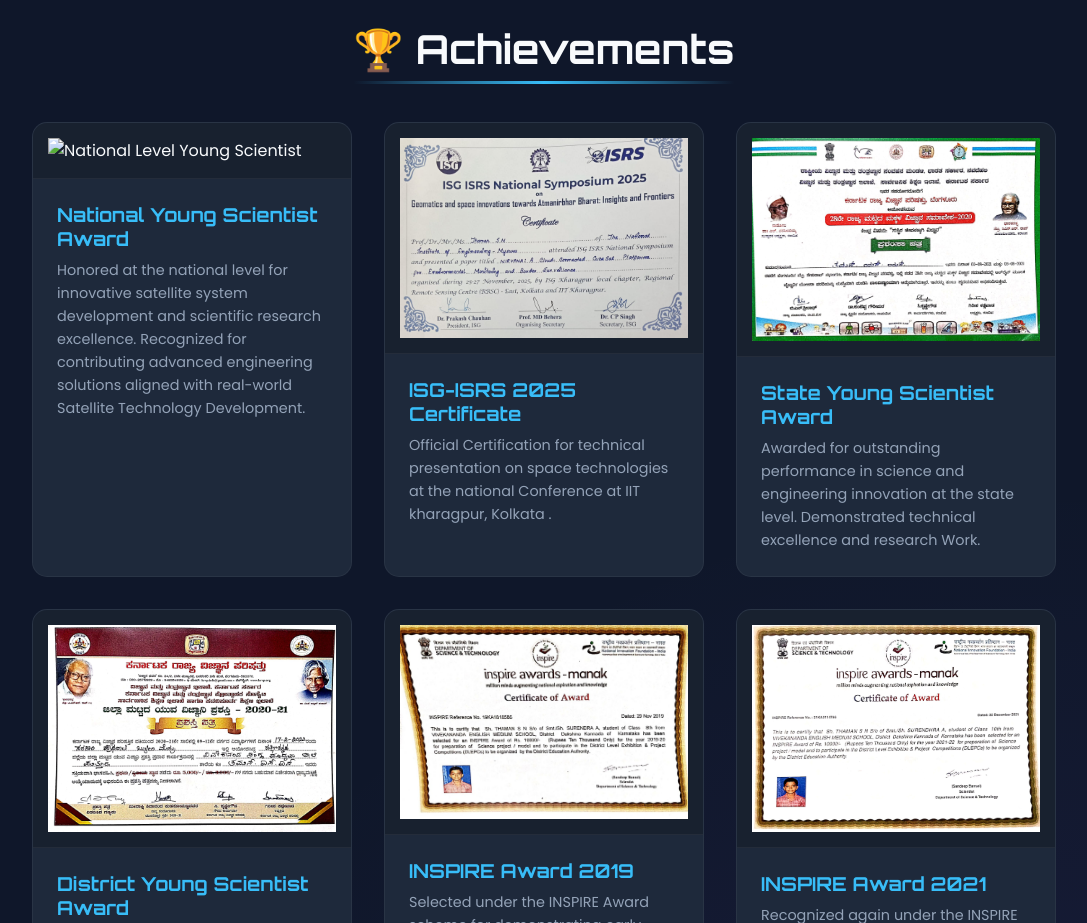
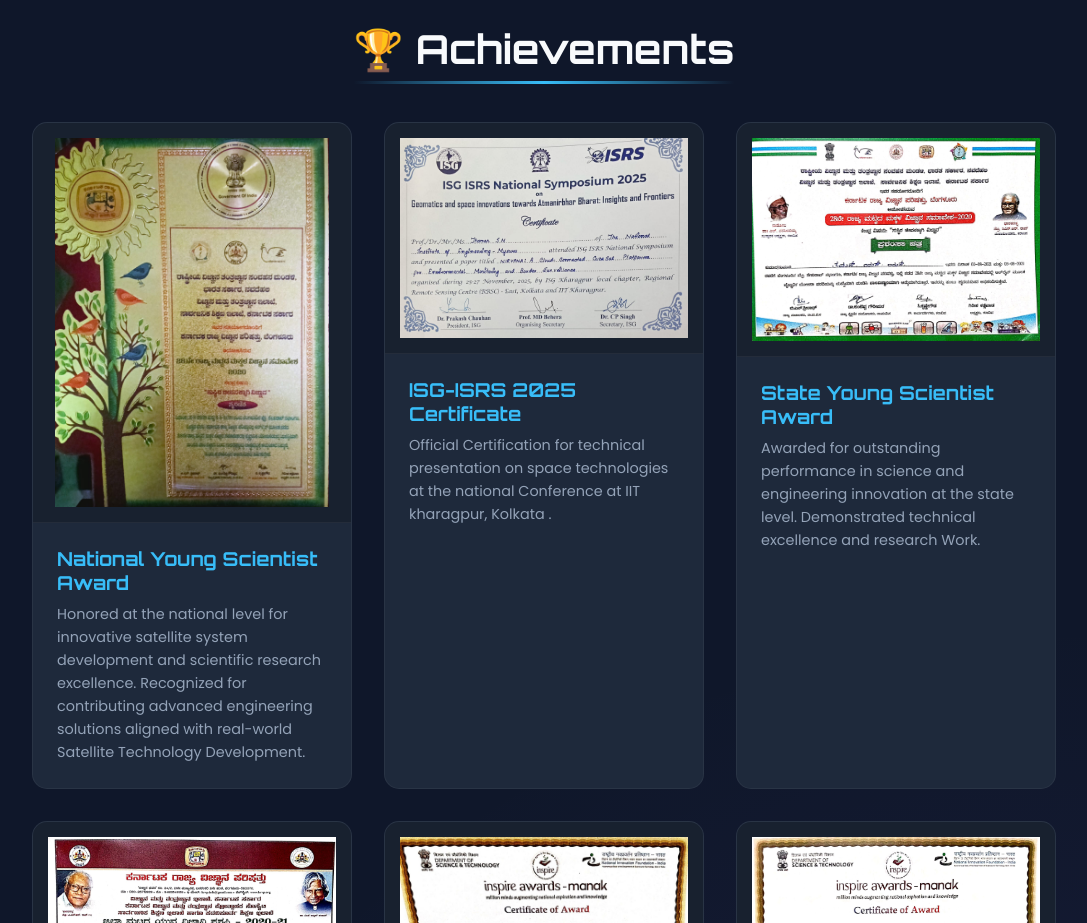
Before and after one commit to ThamanSN/ThamanSN.github.io, a plain HTML site: page index.html in a window 1280 px wide. Shown: the part 3400-4323 px from the top of the page, without its empty margins (96-1183 px from the left). Drawn offline with Linux system fonts and the light colour scheme.

Commit message:
Update index.html

```diff
--- a/index.html
+++ b/index.html
@@ -443,7 +443,7 @@
         <div class="grid-container">
 
             <div class="card">
-                <img src="Project Image/National_level_youngscientist_award.jpg" alt="National Level Young Scientist">
+                <img src="Project Image/National_level_youngscientist_award.jpeg" alt="National Level Young Scientist">
                 <div class="card-content">
                     <h3>National Young Scientist Award</h3>
                     <p>Honored at the national level for innovative satellite system development and scientific research excellence. Recognized for contributing advanced engineering solutions aligned with real-world Satellite Technology Development.</p>
```
